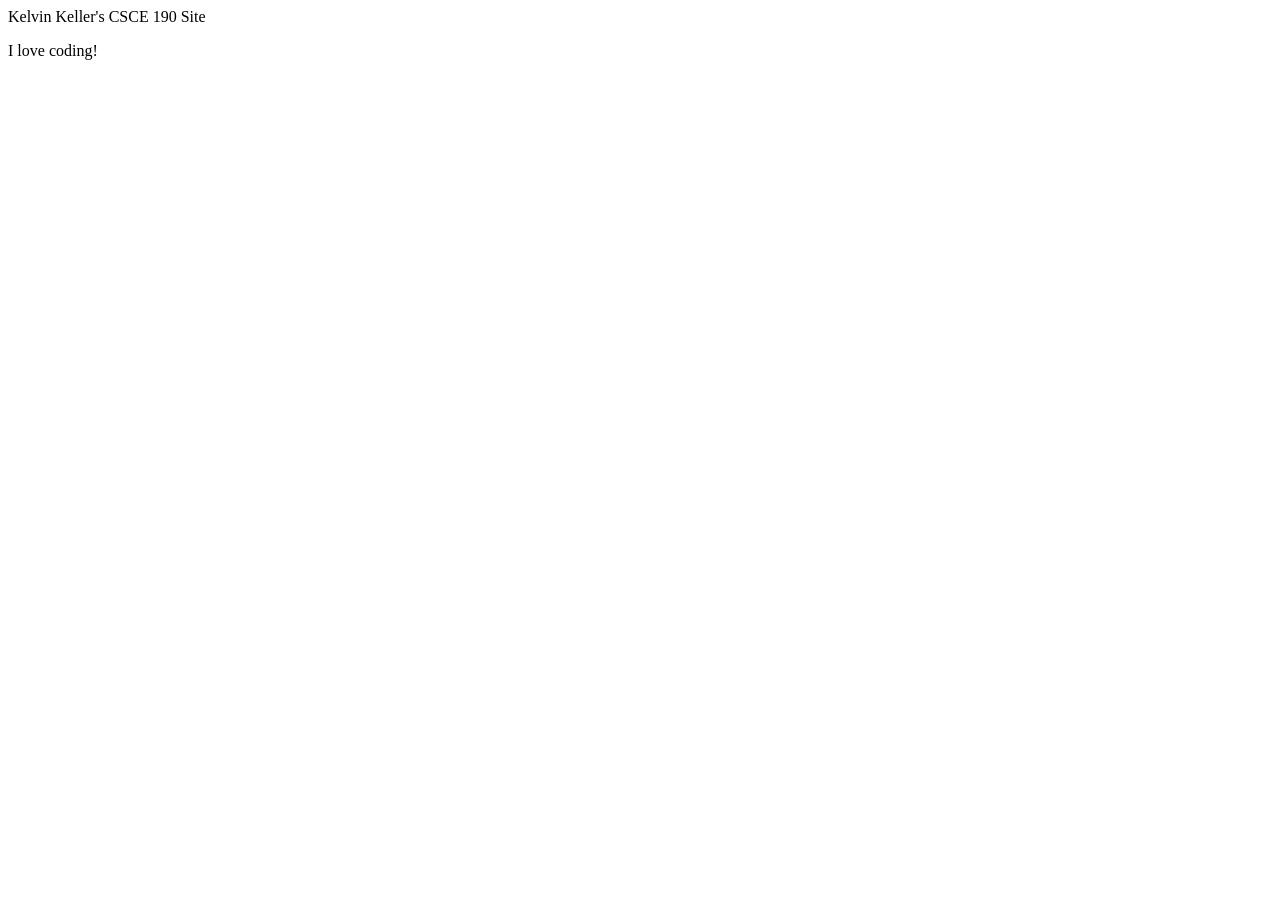
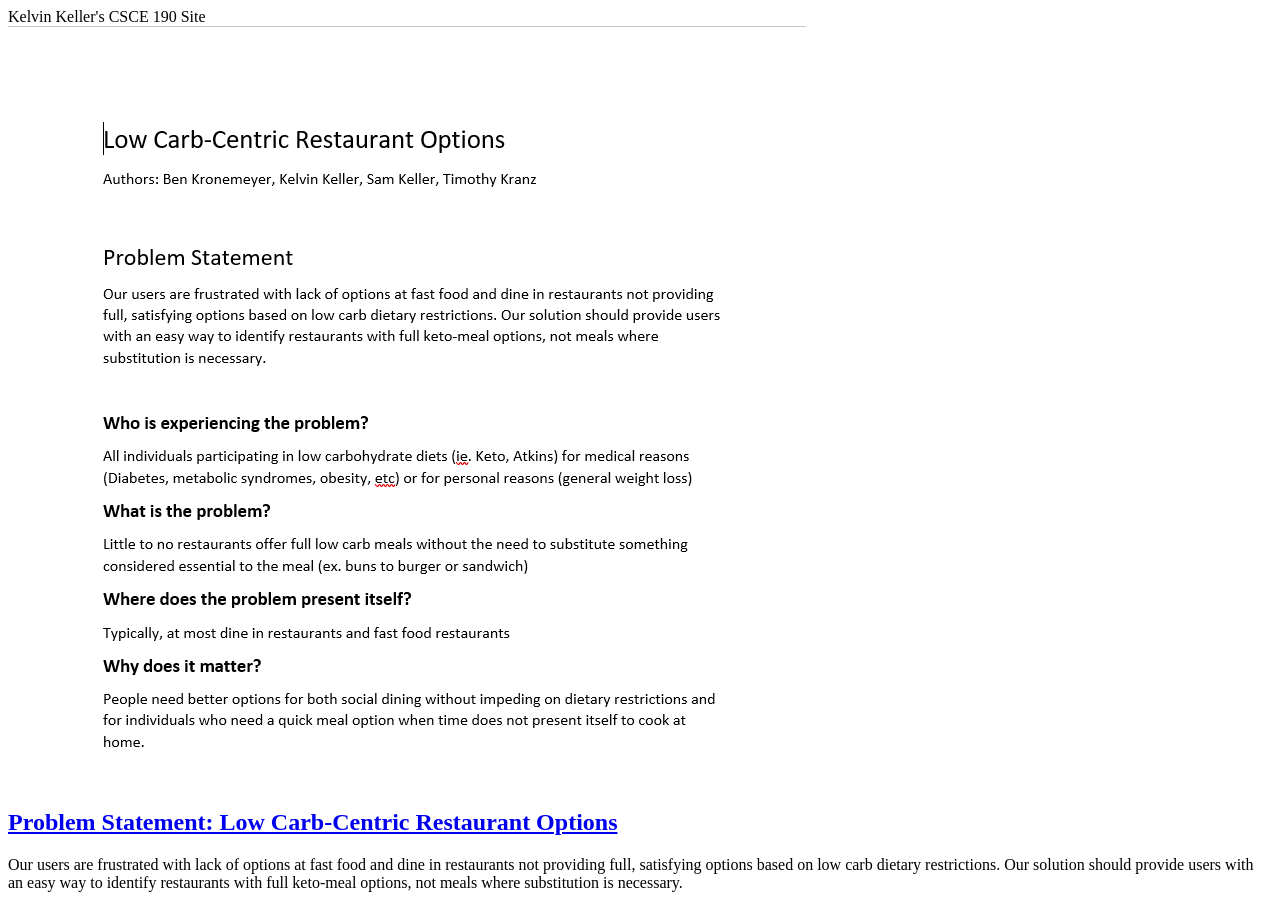
Before and after one commit to Kelvvv/Kelvvv.github.io, a plain HTML site: page index.html in a window 1280 px wide. Before the commit the page ends 800 px from the top, so only its background shows below. Drawn offline with Linux system fonts and the light colour scheme.

Commit message:
Add files via upload

```diff
--- a/index.html
+++ b/index.html
@@ -6,7 +6,14 @@
     <body>
         <hl> Kelvin Keller's CSCE 190 Site</hl>
 
-        <p> I love coding! </p>
+        <section class="assignment">
+            <a href="files/Problem Statement.pdf"><img src="images/Problem Statement.png"></a>
+            <section class="ass-details">
+                <a href="files/Problem Statement.pdf"><h2>Problem Statement: Low Carb-Centric Restaurant Options</h2></a>
+                <p>Our users are frustrated with lack of options at fast food and dine in restaurants not providing full, satisfying options based on low carb dietary restrictions. Our solution should provide users with an easy way to identify restaurants with full keto-meal options, not meals where substitution is necessary.
+                </p>
+            </section>
+        </section>
     </body>
 
 
```
Also changed, not shown: images/Problem Statement.png (added), 1 other file.
